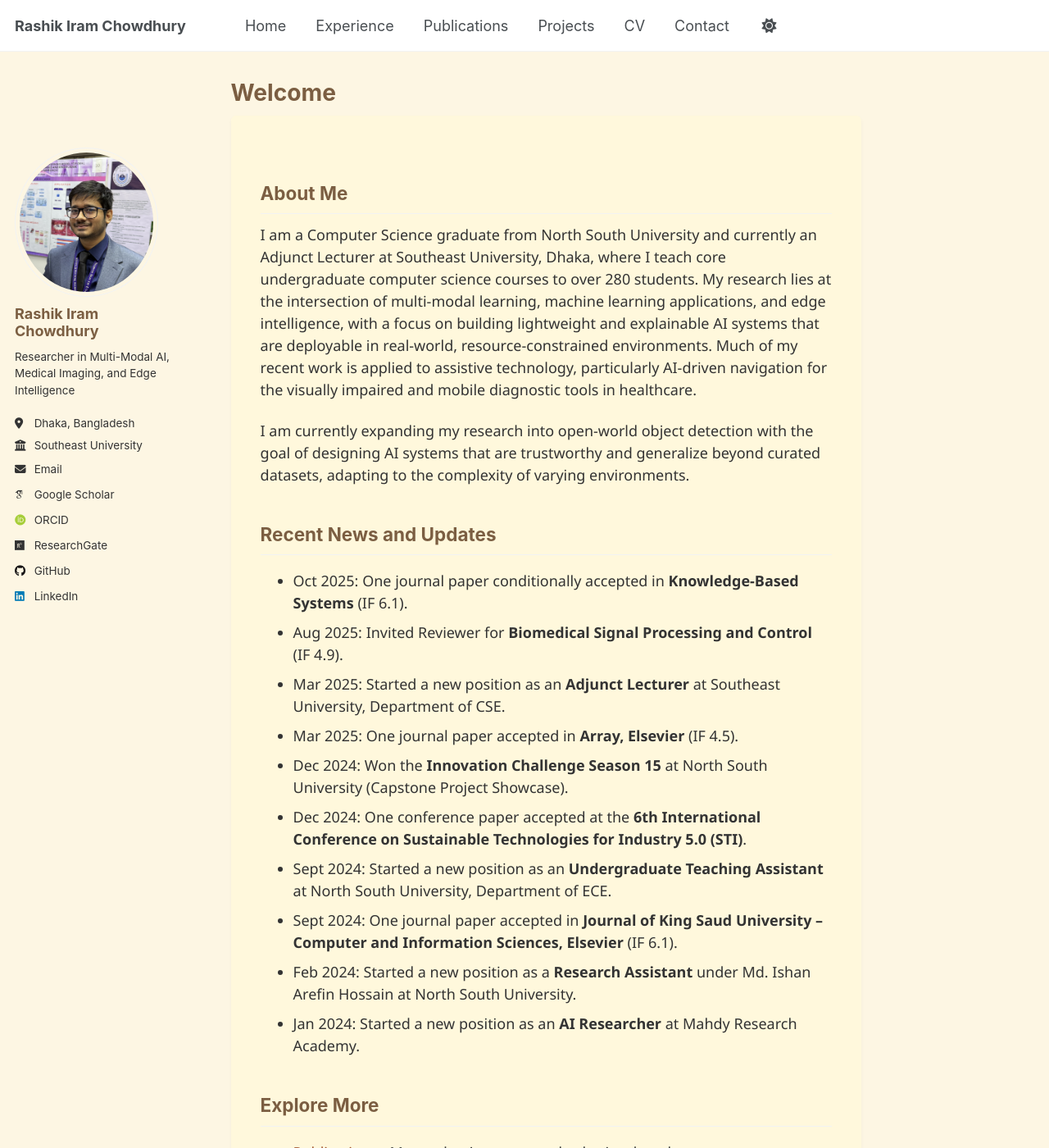
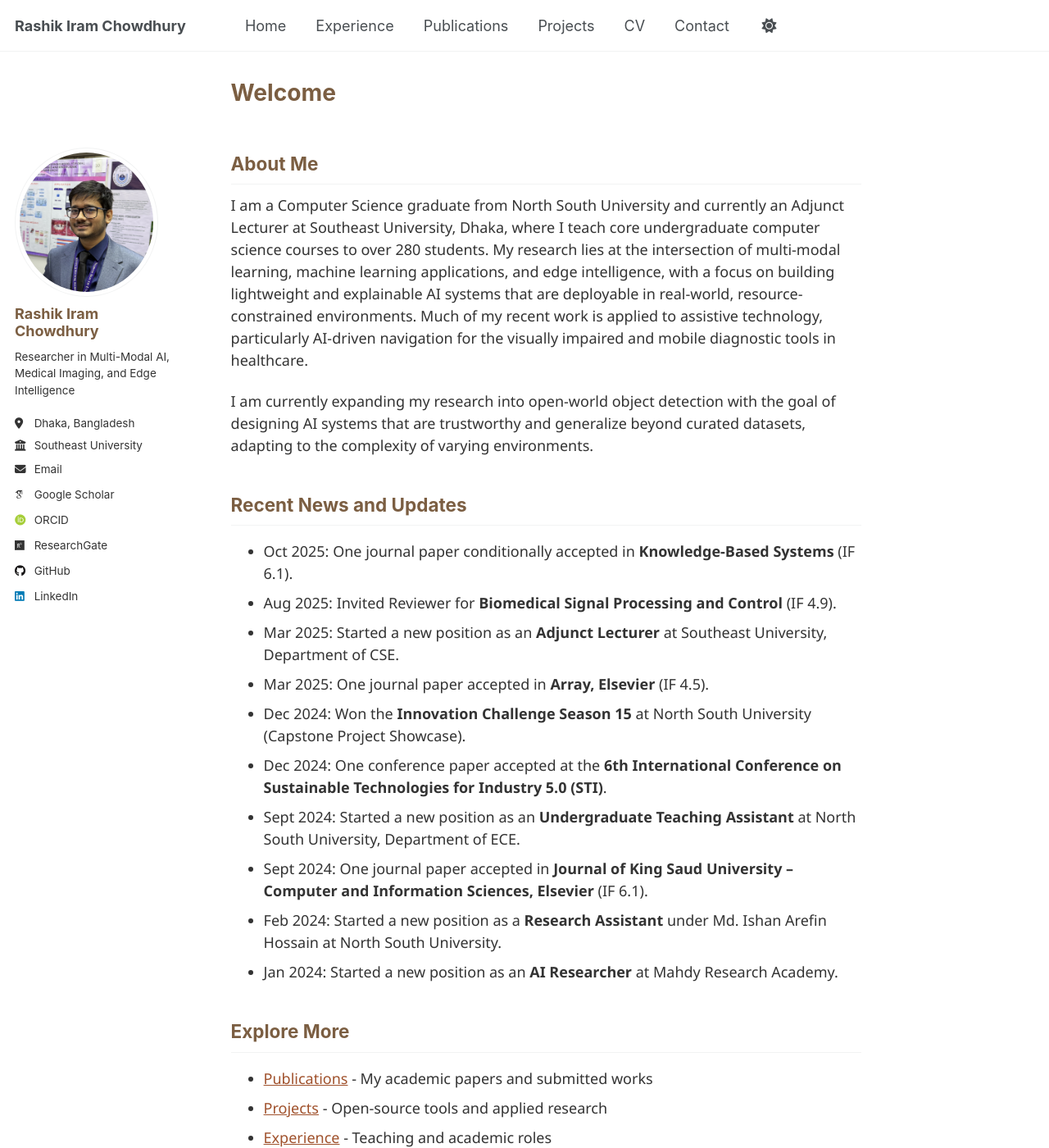
Before and after one commit to RashikIram/rashikiram.github.io, a Jekyll site: the page built from index.md, in a window 1280 px wide and 1400 px high. Shown: the whole window at 82% size. Built offline with Jekyll 4.4.1, drawn with Linux system fonts in a browser that asks for light colours; some web fonts are replaced.

Commit message:
Change background colors to white in custom.css

```diff
--- a/assets/css/custom.css
+++ b/assets/css/custom.css
@@ -1,6 +1,6 @@
 /* === Global Beige Theme === */
 body {
-  background-color: #fdf6e3;
+  background-color: #ffffff;  /* Changed from #fdf6e3 to white */
   color: #333;
   font-family: 'Segoe UI', sans-serif;
 }
@@ -18,8 +18,8 @@ h1, h2, h3 {
   color: #7b5e42;
 }
 
-.page__content {
-  background-color: #fff8dc;
+. page__content {
+  background-color: #fff8dc;  /* Keep this beige for content blocks */
   padding: 2em;
   border-radius: 6px;
   box-shadow: 0 2px 4px rgba(0,0,0,0.04);
@@ -28,16 +28,16 @@ h1, h2, h3 {
 /* Sidebar and nav (if applicable) */
 .author__avatar,
 .sidebar {
-  background-color: #fdf6e3 !important;
+  background-color: #ffffff ! important;  /* Changed from #fdf6e3 to white */
 }
 
 .page__footer-follow,
 .page__footer-links,
 .page__footer-colophon {
-  display: none !important;
+  display: none ! important;
 }
 
-.page__footer {
-  background-color: #f6ebd6;  /* soft beige footer background */
+. page__footer {
+  background-color: #ffffff;  /* Changed from #f6ebd6 to white */
   border-top: none;
 }
```
